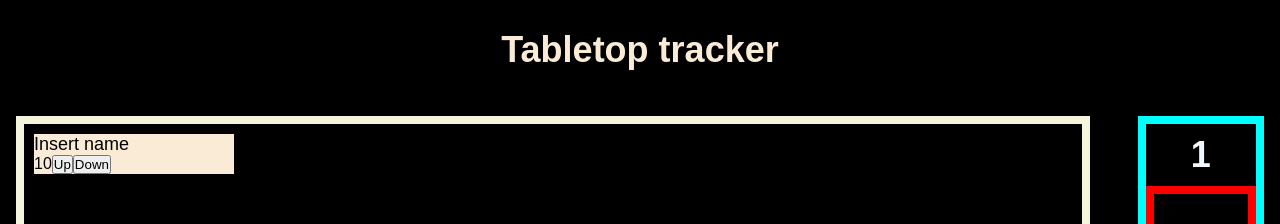
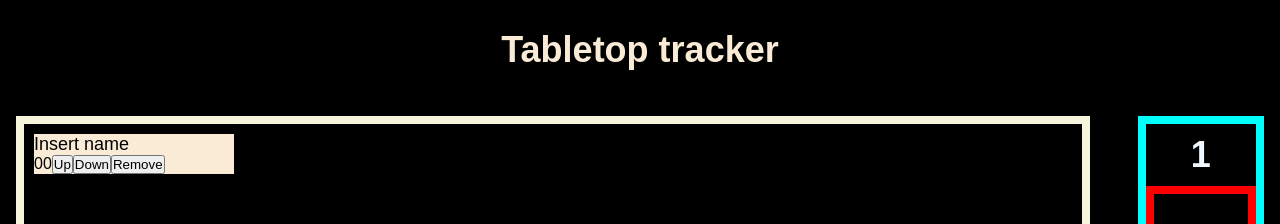
Before and after one commit to PlatypusIV/tabletop_initiative_tracker, a React (Vite) app in the folder tabletop_initiative_tracker/: page / in a window 1280 px wide. Both pictures are taken after a click on the button "Add character". Shown: the top 224 px of the page. Built offline with nearby package versions, Linux system fonts and the light colour scheme.

Commit message:
added some basic logic for increasing round number

```diff
--- a/tabletop_initiative_tracker/src/App.tsx
+++ b/tabletop_initiative_tracker/src/App.tsx
@@ -11,7 +11,7 @@ import { Character } from './utils/interface'
 export default function App(): JSX.Element {
   const [initiativeQueue, setInitiativeQueue] = useState<Character[]>([]);
   const [currentRoundNumber, setCurrentRoundNumber] = useState<number>(1);
-  const [currentCharacterNumber, setCurrentCharacterNumber] = useState<number| undefined>();
+  const [currentCharacterNumber, setCurrentCharacterNumber] = useState<number>(0);
 
   // useEffect(()=>{
   //   console.log(localStorage.getItem('oldInitiative'));
@@ -21,24 +21,42 @@ export default function App(): JSX.Element {
   //   }
   // },[]);
 
+  // useEffect(()=>{
+  //   console.log('new Initiative Queue: ', initiativeQueue);
+  // }, [initiativeQueue]);
+
   useEffect(()=>{
-    console.log('new Initiative Queue: ', initiativeQueue);
-  }, [initiativeQueue]);
+    console.log('new currentCharacter number: ', currentCharacterNumber);
+  }, [currentCharacterNumber]);
 
   function continueAlongInitiative(): void {
-    console.log('Next button was clicked!');
-    console.log('initiatives: ', initiativeQueue);
+    if(initiativeQueue.length){
+      let temp;
+      if(currentCharacterNumber >= initiativeQueue.length-1){
+        temp = 0;
+        setCurrentRoundNumber(currentRoundNumber+1);
+      }else{
+        temp = currentCharacterNumber+1;
+      }
+      setCurrentCharacterNumber(temp);
+    }
   }
 
   function addNewCharacterToQueue(): void {
     const temp = initiativeQueue;
-    temp.push({name:'Insert name', position: temp.length+1, initiativeScore: 0});
-
+    temp.push({name:'Insert name', position: temp.length, initiativeScore: 0});
     setInitiativeQueue([...temp]);
   }
 
-  function removeCharacterFromQueue(): void {
-    console.log('removing character from queue!');
+  //this is not the best, but il make it better after the mvp is out
+  function removeCharacterFromQueue(positionToRemove: number): void {
+    initiativeQueue.splice(positionToRemove,1);
+    const temp = initiativeQueue.map((char, index)=> {
+      return {
+      ...char,
+      position: index,
+    }});
+    setInitiativeQueue([...temp]);
   }
 
   function changeQueuePosition(){
@@ -48,7 +66,7 @@ export default function App(): JSX.Element {
   return (
     <div className='app'>
         <Header />
-        <div className='content'><InitiativeList initiativeQueue={initiativeQueue}/> <div className='controlSection'>
+        <div className='content'><InitiativeList initiativeQueue={initiativeQueue} removeCharacter={removeCharacterFromQueue}/> <div className='controlSection'>
               <RoundCounter currentRound={currentRoundNumber}/>
               <ControlBox continueInitiativeQueue={continueAlongInitiative}
               addNewCharacter={addNewCharacterToQueue}/>
--- a/tabletop_initiative_tracker/src/components/CharacterContainer/CharacterContainer.tsx
+++ b/tabletop_initiative_tracker/src/components/CharacterContainer/CharacterContainer.tsx
@@ -5,11 +5,12 @@ interface Props{
     name: string;
     initiativePosition: number;
     initiativeScore?: number;
+    removeCharacter: (position: number) => void;
 }
 
 
 export default function CharacterContainer(props:Props):JSX.Element {
-    const {name, initiativePosition, initiativeScore} = props;
+    const {name, initiativePosition, initiativeScore, removeCharacter} = props;
 
 
   return (
@@ -19,6 +20,7 @@ export default function CharacterContainer(props:Props):JSX.Element {
         <>{initiativeScore}</>
         <button>Up</button>
         <button>Down</button>
+        <button onClick={()=>removeCharacter(initiativePosition)}>Remove</button>
         </div>
   )
 }
--- a/tabletop_initiative_tracker/src/components/InitiativeList/InitiativeList.tsx
+++ b/tabletop_initiative_tracker/src/components/InitiativeList/InitiativeList.tsx
@@ -1,10 +1,11 @@
-import React, { useEffect } from 'react';
+import React from 'react';
 import CharacterContainer from '../CharacterContainer/CharacterContainer';
 import './InitiativeList.css';
 import { Character } from '../../utils/interface';
 
 interface Props {
   initiativeQueue: Character[];
+  removeCharacter: (position: number) => void;
 }
 
 export default function InitiativeList(props: Props): JSX.Element {
@@ -16,6 +17,8 @@ export default function InitiativeList(props: Props): JSX.Element {
         name={character.name}
         initiativePosition={character.position}
         initiativeScore={character.initiativeScore}
+        removeCharacter={props.removeCharacter}
+        key={character.position}
         />
     })
     }</div>
```
